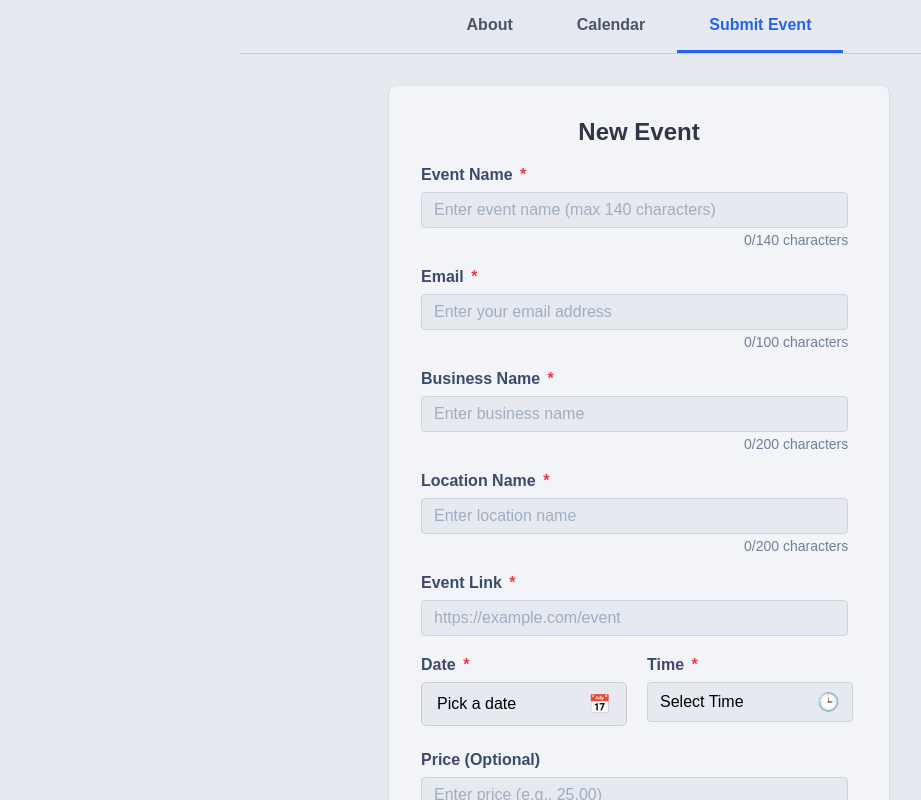
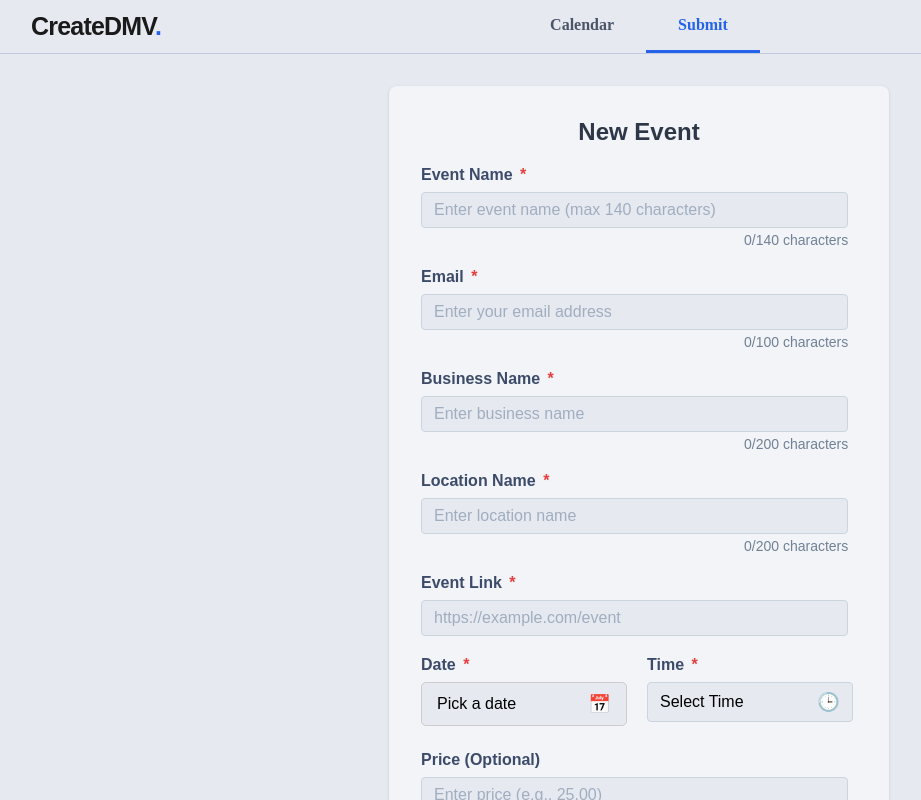
Before and after one commit to KorynLA/DC-craft-events-tracker, a React (Create React App) app: page /submit-event in a window 1280 px wide. Shown: the whole page, without its empty margins (1-922 px from the left). Built offline with nearby package versions, Linux system fonts and the light colour scheme.

Commit message:
Adding logo to navigation and css. Logo now routes to about page. Removed about tab in navigation.

```diff
--- a/src/components/navigationTabs.js
+++ b/src/components/navigationTabs.js
@@ -51,13 +51,8 @@ export default function NavigationTabs() {
    *                      ('about', 'calendar', or 'submit-event')
    */
   const handleTabClick = (tab) => {
-    // Update active tab state for immediate visual feedback
     setActiveTab(tab);
-
     switch (tab) {
-      case 'about':
-        navigate('/about');
-        break;
       case 'calendar':
         navigate('/calendar');
         break;
@@ -65,25 +60,20 @@ export default function NavigationTabs() {
         navigate('/submit-event');
         break;
       default:
-        // Fallback to root route for unknown tab identifiers
         navigate('/');
     }
   };
 
   return (
-    <div className="nav-tabs-container">
+    <div className="header ">
+      <div className="logo"
+        onClick={() => handleTabClick('about')}
+        role="button"
+        tabIndex={0}
+        aria-label="Navigate to About page">
+        CreateDMV<span className="period">.</span>
+      </div>
       <div className="nav-tabs">
-        {/* About Tab */}
-        <div
-          className={`nav-tab ${activeTab === 'about' ? 'active' : ''}`}
-          onClick={() => handleTabClick('about')}
-          role="button"
-          tabIndex={0}
-          aria-label="Navigate to About page"
-        >
-          About
-        </div>
-
         <div
           className={`nav-tab ${activeTab === 'calendar' ? 'active' : ''}`}
           onClick={() => handleTabClick('calendar')}
@@ -101,7 +91,7 @@ export default function NavigationTabs() {
           tabIndex={0}
           aria-label="Navigate to Submit Event page"
         >
-          Submit Event
+          Submit
         </div>
       </div>
     </div>
--- a/src/components/style/navigationTabs.css
+++ b/src/components/style/navigationTabs.css
@@ -1,29 +1,39 @@
-/* Navigation tabs styles */
-.nav-tabs-container {
+.logo {
+  font-family: Arial, sans-serif;
+  font-size: 25px;
+  font-weight: 900;
+  letter-spacing: -0.8px;
+  color: #1a1a1a;
+  padding: 0 2rem;
+  cursor: pointer;
+}
+
+.logo .period {
+  color: #2563eb;
+}
+
+.header {
+  display: grid;
+  grid-template-columns: 1fr auto 1fr;
+  align-items: center;
   width: 100%;
-  font-family: Arial, sans-serif;
-  display: flex;
-  justify-content: center; /* Center the tabs container */
+  border-bottom: 1px solid #c1cade;
 }
 
 .nav-tabs {
   display: flex;
-  max-width: 800px;
-  width: 100%;
-  justify-content: center; /* Center the tabs */
-  border-bottom: 1px solid #c1cade; /* Slightly darker border */
+  justify-content: center;
 }
 
 .nav-tab {
-  padding: 1rem 2rem; /* Increased horizontal padding */
+  padding: 1rem 2rem;
   font-size: 16px;
   font-weight: 600;
-  color: #4a5568; /* Medium blue-gray for text */
-  text-decoration: none;
+  color: #4a5568;
   border-bottom: 3px solid transparent;
   transition: all 0.2s ease;
   cursor: pointer;
-  text-align: center; /* Ensure text is centered in tab */
+  text-align: center;
 }
 
 .nav-tab:hover {
@@ -38,6 +48,14 @@
 
 /* Responsive styles */
 @media (max-width: 640px) {
+  .logo {
+    font-family: Arial, sans-serif;
+    font-size: 20px;
+    font-weight: 900;
+    letter-spacing: -0.8px;
+    color: #1a1a1a;
+    padding: 0 1rem;
+  }
   .nav-tabs {
     justify-content: space-between;
   }
@@ -46,6 +64,5 @@
     padding: 1rem 0.75rem;
     font-size: 14px;
     text-align: center;
-    flex: 1;
   }
 }
```
